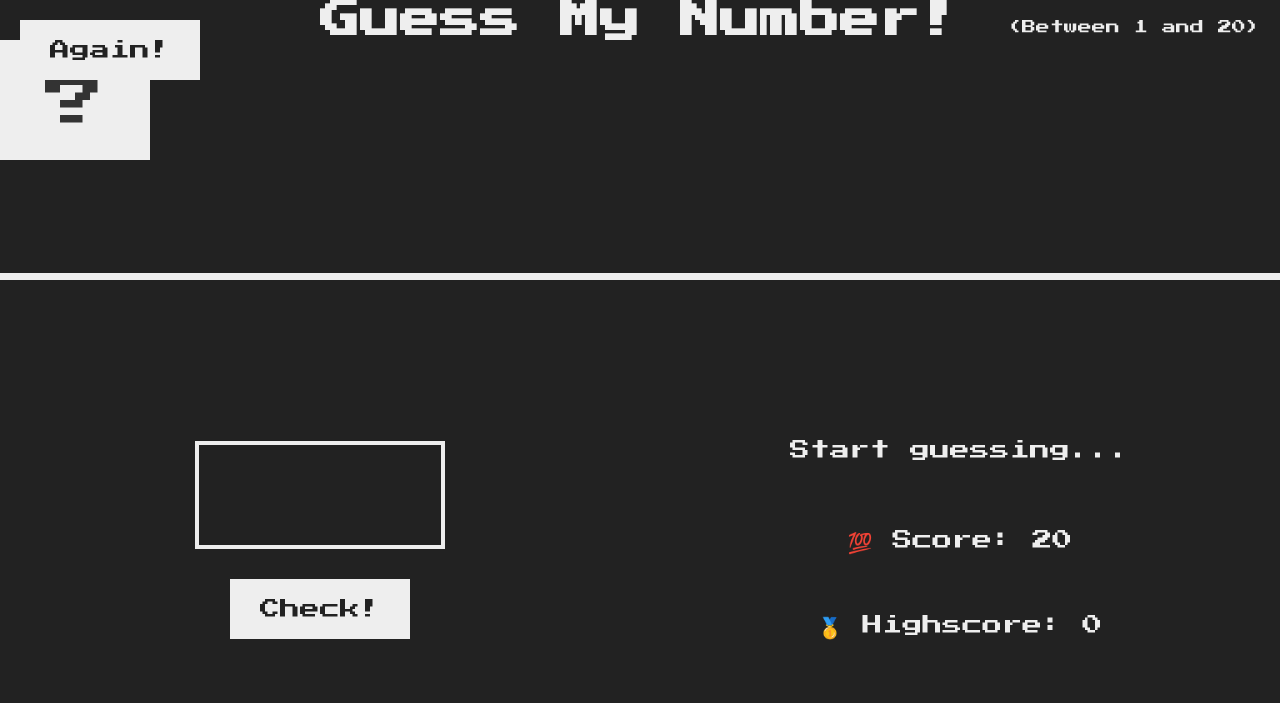
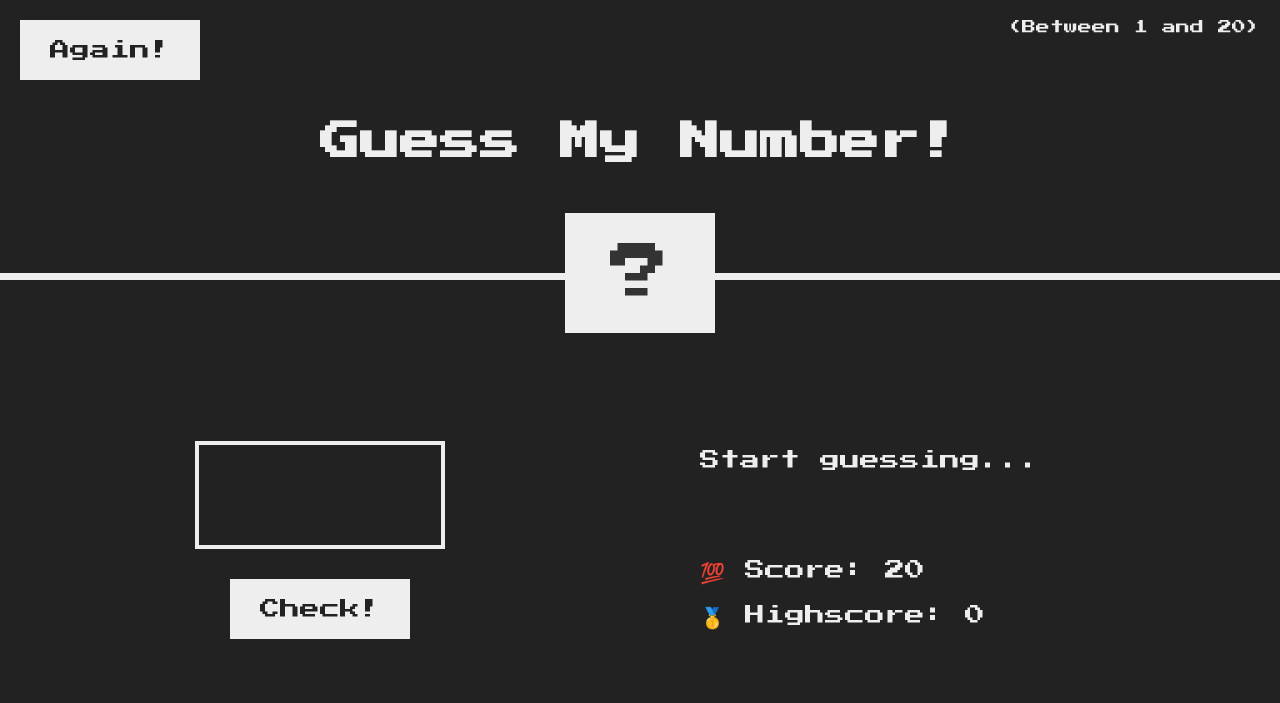
Before and after one commit to thidematos/guess-number, a plain HTML site: page index.html in a window 1280 px wide. Drawn offline with Linux system fonts and the light colour scheme.

Commit message:
Update style.css

```diff
--- a/style.css
+++ b/style.css
@@ -41,12 +41,7 @@ main {
 }
 
 .right {
-  display: flex;
-  flex-flow: column nowrap;
-  justify-content: space-evenly;
-  align-items: center;
   width: 52rem;
-  height: 40vh;
   font-size: 2rem;
 }
 
@@ -54,11 +49,11 @@ main {
 h1 {
   font-size: 4rem;
   text-align: center;
-  position: static;
+  position: absolute;
   width: 100%;
-  top: 0;
-  left: 0;
-  transform: none;
+  top: 52%;
+  left: 50%;
+  transform: translate(-50%, -50%);
 }
 
 .number {
@@ -68,10 +63,10 @@ h1 {
   width: 15rem;
   padding: 3rem 0rem;
   text-align: center;
-  position: static;
+  position: absolute;
   bottom: 0;
-  left: 0;
-  transform: none;
+  left: 50%;
+  transform: translate(-50%, 50%);
 }
 
 .between {
@@ -115,8 +110,12 @@ h1 {
 }
 
 .message {
+  margin-bottom: 8rem;
   height: 3rem;
-  text-align: center;
+}
+
+.label-score {
+  margin-bottom: 2rem;
 }
 
 hr {
```
